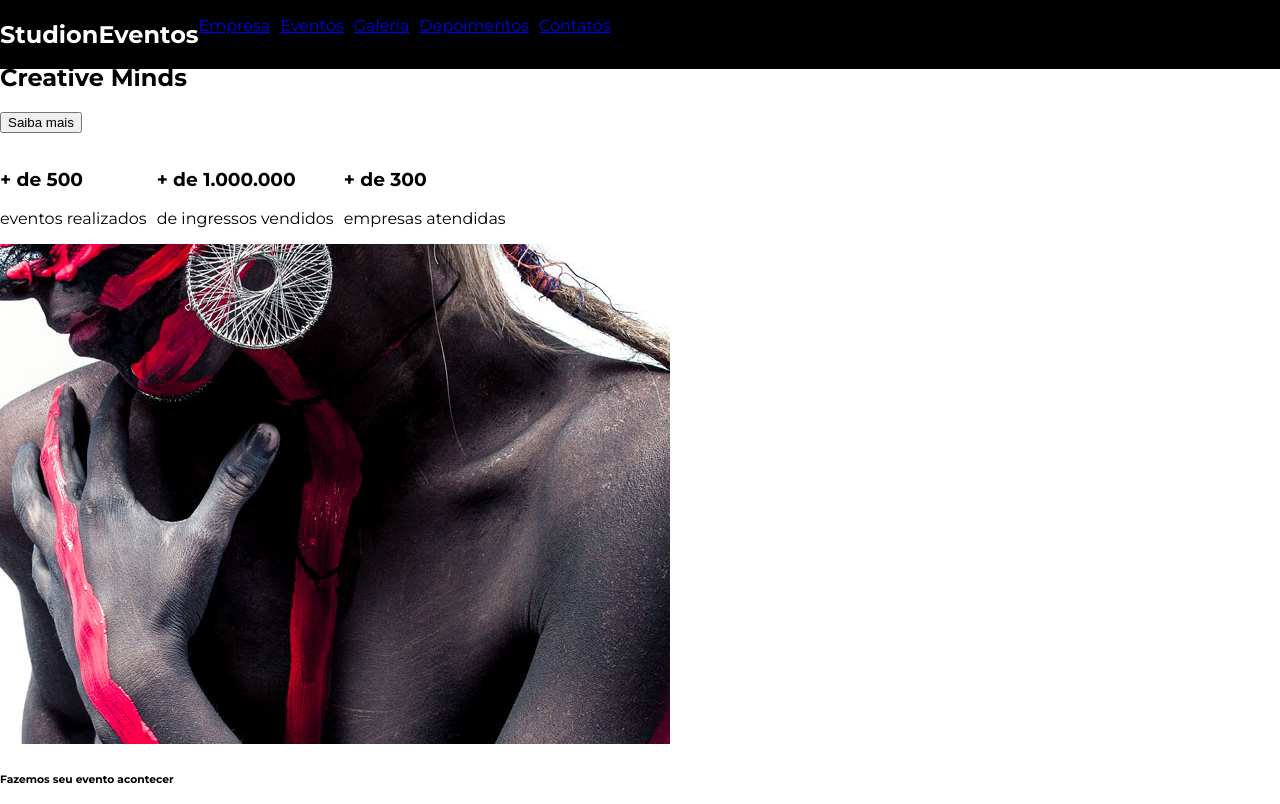
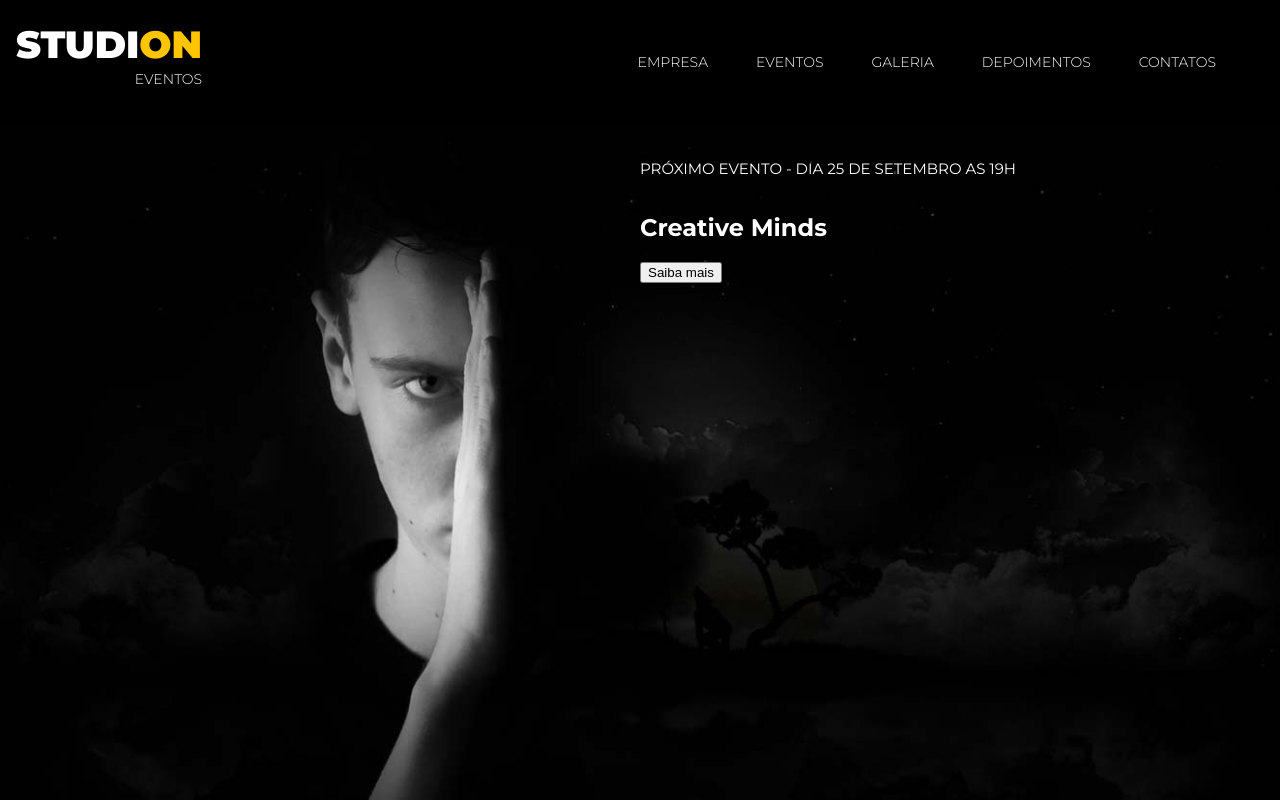
Before and after one commit to Leiva-Jonathan/studion, a website: page src/index.html in a window 1280 px wide. Shown: the top 804 px of the page. Drawn offline with Linux system fonts and the light colour scheme.

Commit message:
Atuzalização do CSS

```diff
--- a/src/index.html
+++ b/src/index.html
@@ -9,10 +9,13 @@
 </head>
 
     <body>
-        <nav class="navebar">
-        <h1>Studi<span>on</span><span>Eventos</span></h1>
+        <nav class="navbar">
+        <h1 class="logo-studion">
+            Studi<span class="copy--primary">on</span>
+        <span class="logo-studion__subtitle">Eventos</span>
+        </h1>
 
-        <ul>
+        <ul class="navbar__links">
             <li>
                 <a href="#empresa">
                     Empresa
@@ -45,9 +48,15 @@
         <header>
             <div id="slider">
                 <div class="slide">
-                    <h6><span>Próximo evento</span> - Dia 25 de setembro as 19h</h6>
-                    <h2><span>Creative</span> Minds </h2>
-                    <button>Saiba mais</button>
+                    <img class="slide__background-image"
+                    src="./images/banner.jpg"
+                    alt="Studion Banner"
+                    />
+                    <div class="slide__copy">
+                        <h6><span>Próximo evento</span> - Dia 25 de setembro as 19h</h6>
+                        <h2><span>Creative</span> Minds </h2>
+                        <button>Saiba mais</button>
+                    </div>
                 </div>
             </div>
         </header>
--- a/src/style.css
+++ b/src/style.css
@@ -1,16 +1,20 @@
-@import url('https://fonts.googleapis.com/css2?family=Montserrat:wght@400;700&display=swap');
+@import url('https://fonts.googleapis.com/css2?family=Montserrat:wght@300;400;700;900&display=swap');
 
 * {
     box-sizing: border-box;
 }
 
 :root {
+
     font-family: 'Montserrat', sans-serif;
     font-size: 16px;
+    --color-primary: #ffc500;
+    --default-padding: 1rem;
 }
 
 body {
-    margin: 0%;
+    margin: 0;
+    padding-top: 7.75rem;
 }
 
 ul {
@@ -19,19 +23,89 @@ ul {
     padding-left: 0;
 }
 
-li {
-    margin-right: 0.625rem;
-}
 
-
-.navebar {
+.navbar {
     position: fixed;
+    z-index: 1;
     display: grid;
     grid-template-columns: 1fr 9fr;
+    align-items: center;
     top: 0;
     left: 0;
 
     width: 100%;
+    height: 7.75rem;
+    padding: 0 1rem;
+
     background-color: #000;
     color: #fff;
 }
+
+.navbar__links {
+    justify-self: end;
+}
+
+.navbar__links li {
+    font-size: 0.875rem;
+    margin-right: 3rem;
+    text-transform: uppercase;
+}
+
+
+.navbar__links a {
+    font-weight: 300;
+    color: #fff;
+    text-decoration: none;
+}
+
+
+.navbar__links a:hover {
+    color: var(--color-primary);
+}
+
+.logo-studion {
+    font-size: 2.375rem;
+    font-weight: 900;
+    line-height: 1ch;
+    text-transform: uppercase;
+    text-align: right;
+}
+
+.logo-studion__subtitle {
+    font-size: 0.875rem;
+    font-weight: 300;
+}
+
+.copy--primary {
+    color: var(--color-primary);
+}
+
+#slider {
+
+    background-color: #000;
+    color: #fff;
+}
+
+.slide {
+    position: relative;
+    height: calc(100vh - 7.75rem);
+}
+
+.slide__background-image {
+    width: 100%;
+    height: 100%;
+    object-fit: cover;
+    object-position: center;
+}
+
+.slide__copy {
+    position: absolute;
+    top: 0;
+    left: 50vw;
+}
+
+.slide__copy h6 {
+    font-size: .9375rem;
+    font-weight: 400;
+    text-transform: uppercase;
+}
```
